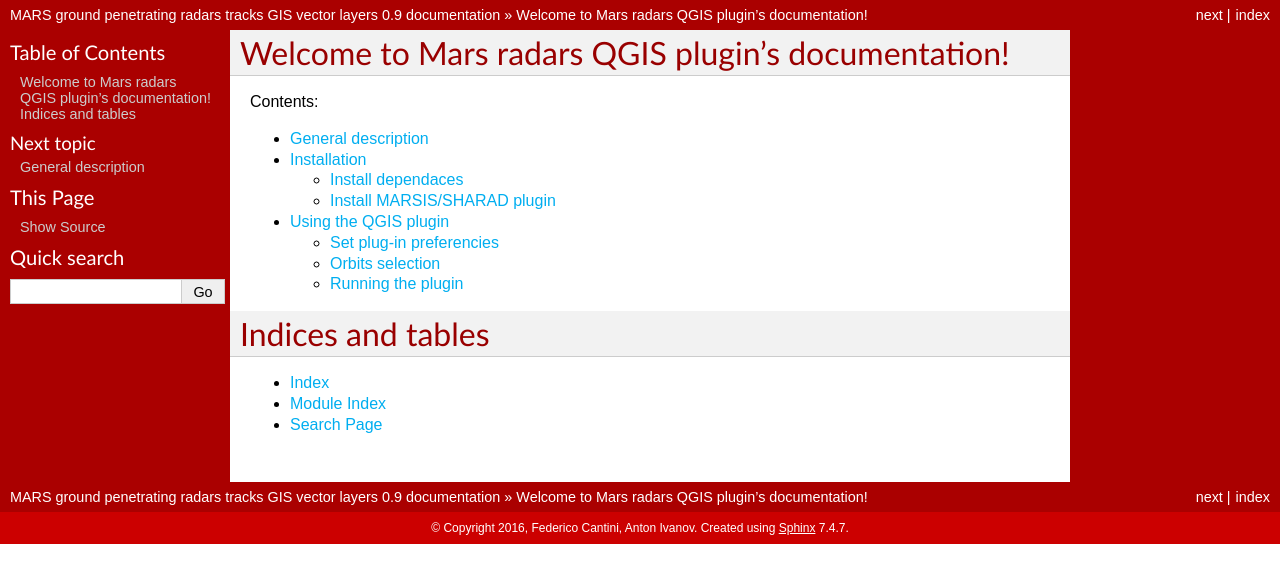
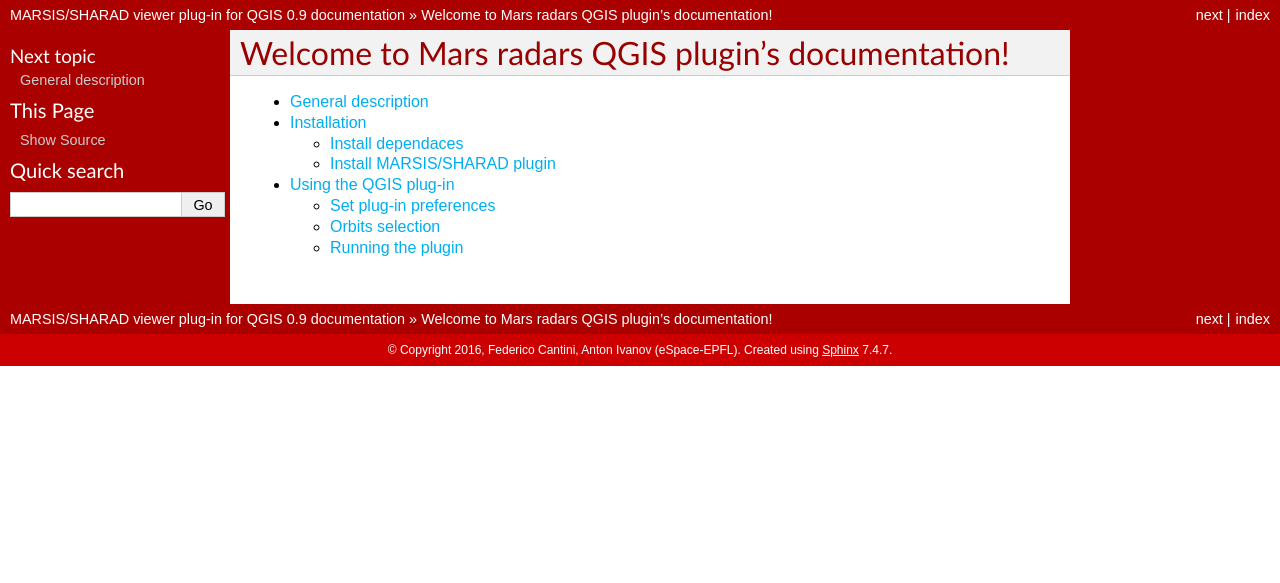
Before and after one commit to eSpaceEPFL/marsissharadviewer, a Sphinx documentation site: the page built from docs/index.rst, in a window 1280 px wide. Shown: the top 583 px of the page. Built offline with Sphinx 7.4.7, drawn with Linux system fonts in a browser that asks for light colours.

Commit message:
Added docs

```diff
--- a/docs/conf.py
+++ b/docs/conf.py
@@ -51,8 +51,8 @@
 master_doc = 'index'
 
 # General information about the project.
-project = u'MARS ground penetrating radars tracks GIS vector layers'
-copyright = u'2016, Federico Cantini, Anton Ivanov'
+project = u'MARSIS/SHARAD viewer plug-in for QGIS'
+copyright = u'2016, Federico Cantini, Anton Ivanov (eSpace-EPFL)'
 
 # The version info for the project you're documenting, acts as replacement for
 # |version| and |release|, also used in various other places throughout the
@@ -193,7 +193,7 @@
 #html_file_suffix = None
 
 # Output file base name for HTML help builder.
-htmlhelp_basename = 'MARSgroundpenetratingradarstracksGISvectorlayersdoc'
+htmlhelp_basename = 'maarsissharadviewerdoc'
 
 
 # -- Options for LaTeX output ---------------------------------------------
@@ -213,8 +213,8 @@
 # (source start file, target name, title,
 #  author, documentclass [howto, manual, or own class]).
 latex_documents = [
-  ('index', 'MARSgroundpenetratingradarstracksGISvectorlayers.tex', u'MARS ground penetrating radars tracks GIS vector layers Documentation',
-   u'Federico Cantini, Anton Ivanov', 'manual'),
+  ('index', 'maarsissharadviewer.tex', u'MARSIS/SHARAD viewer plug-in for QGIS',
+   u'Federico Cantini, Anton Ivanov (eSpace-EPFL)', 'manual'),
 ]
 
 # The name of an image file (relative to this directory) to place at the top of
@@ -226,7 +226,7 @@
 #latex_use_parts = True
 
 # If true, show page references after internal links.
-#latex_show_pagerefs = False
+latex_show_pagerefs = True
 
 # If true, show URL addresses after external links.
 #latex_show_urls = False
@@ -243,8 +243,8 @@
 # One entry per manual page. List of tuples
 # (source start file, name, description, authors, manual section).
 man_pages = [
-    ('index', 'marsgroundpenetratingradarstracksgisvectorlayers', u'MARS ground penetrating radars tracks GIS vector layers Documentation',
-     [u'Federico Cantini, Anton Ivanov'], 1)
+    ('index', 'maarsissharadviewer', u'MARSIS/SHARAD viewer plug-in for QGIS',
+     [u'Federico Cantini, Anton Ivanov', '(eSpace-EPFL)'], 1)
 ]
 
 # If true, show URL addresses after external links.
@@ -257,7 +257,7 @@
 # (source start file, target name, title, author,
 #  dir menu entry, description, category)
 texinfo_documents = [
-  ('index', 'MARSgroundpenetratingradarstracksGISvectorlayers', u'MARS ground penetrating radars tracks GIS vector layers Documentation',
+  ('index', 'maarsissharadviewer', u'MARSIS/SHARAD viewer plug-in for QGIS Documentation',
    u'Federico Cantini, Anton Ivanov', 'MARSgroundpenetratingradarstracksGISvectorlayers', 'One line description of project.',
    'Miscellaneous'),
 ]
@@ -278,9 +278,9 @@
 # -- Options for Epub output ----------------------------------------------
 
 # Bibliographic Dublin Core info.
-epub_title = u'MARS ground penetrating radars tracks GIS vector layers'
+epub_title = u'MARSIS/SHARAD viewer plug-in for QGIS'
 epub_author = u'Federico Cantini, Anton Ivanov'
-epub_publisher = u'Federico Cantini, Anton Ivanov'
+epub_publisher = u'Federico Cantini, Anton Ivanov (eSpace-EPFL)'
 epub_copyright = u'2016, Federico Cantini, Anton Ivanov'
 
 # The basename for the epub file. It defaults to the project name.
--- a/docs/index.rst
+++ b/docs/index.rst
@@ -17,9 +17,9 @@
    use
 
 
-Indices and tables
-==================
+.. Indices and tables
+.. ==================
 
-* :ref:`genindex`
-* :ref:`modindex`
-* :ref:`search`
+.. * :ref:`genindex`
+.. * :ref:`modindex`
+.. * :ref:`search`
```
Also changed, not shown: other parts of docs/index.rst (+1 -1 lines), docs/intro.rst (+7 -2 lines), docs/use.rst (+13 -8 lines), 16 other files.
